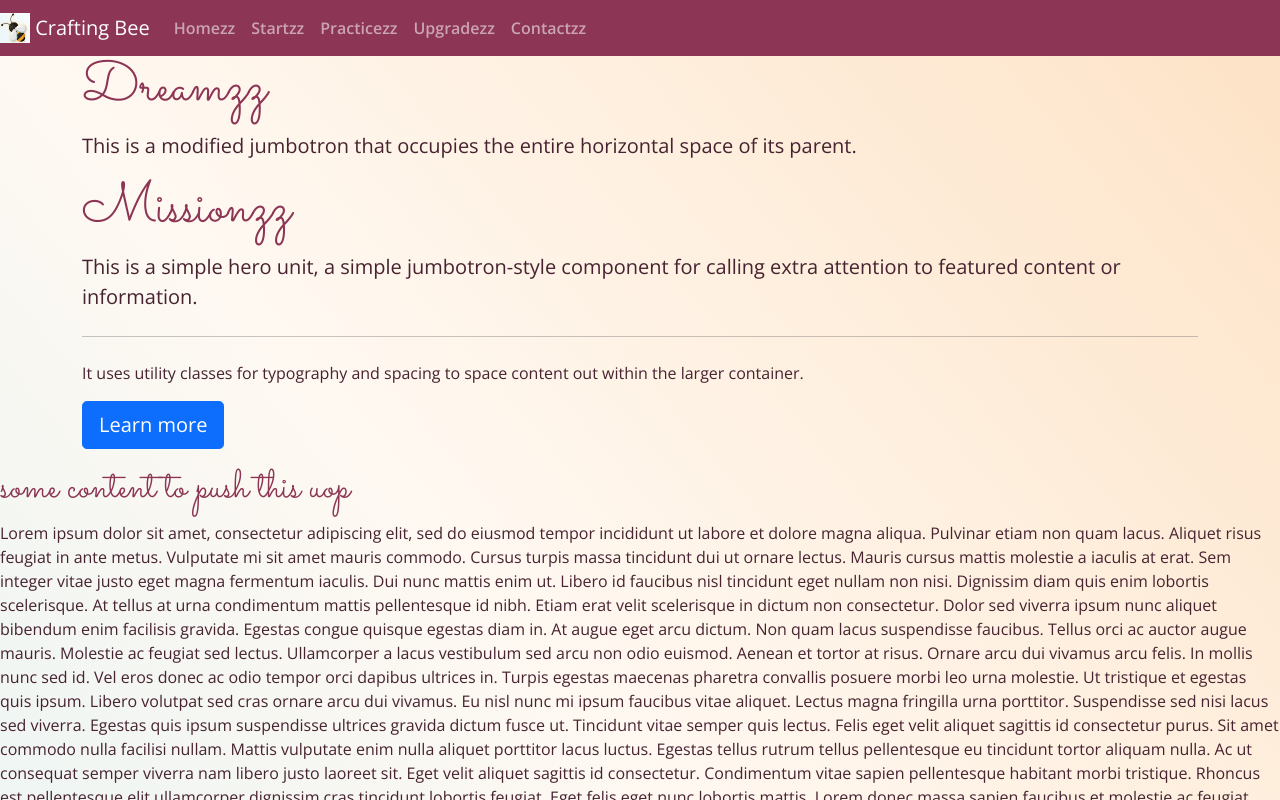
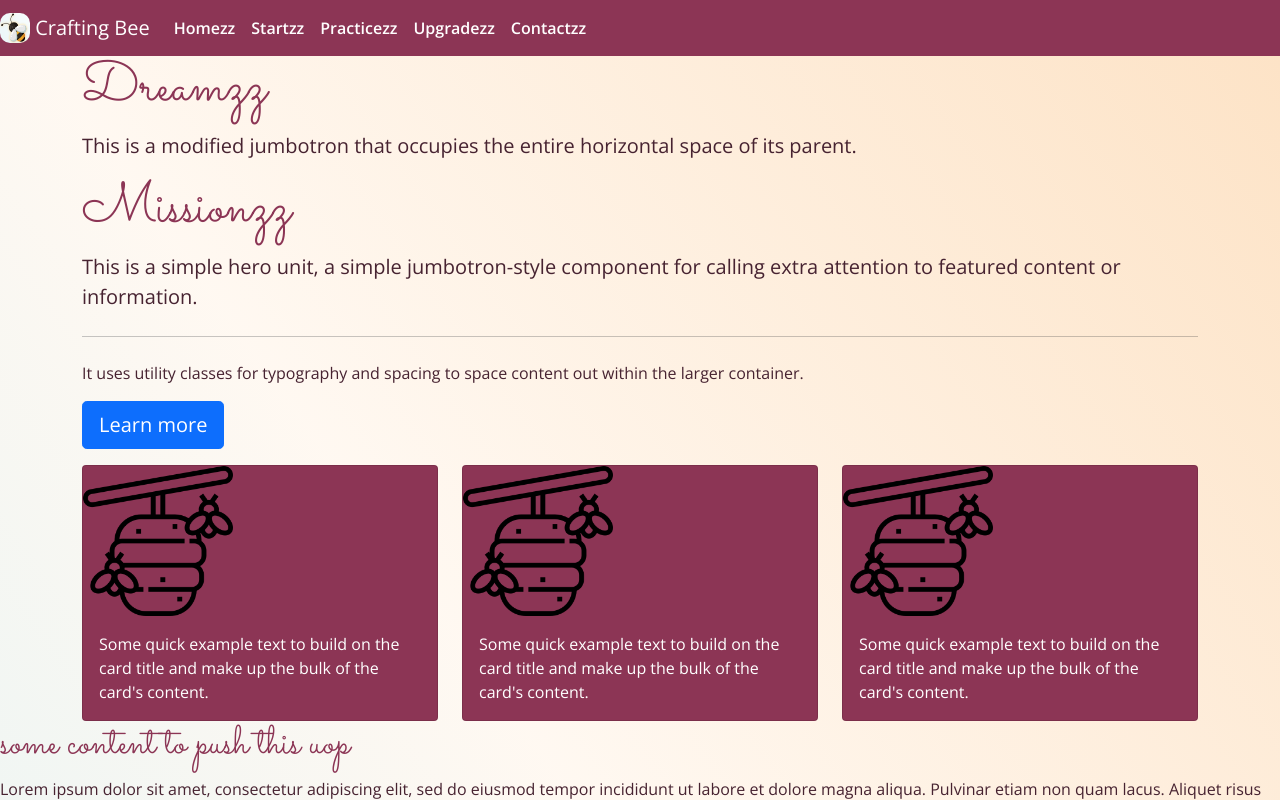
Before and after one commit to beebertaolive/UX_UI_HW_21, a plain HTML site: page homezz.html in a window 1280 px wide. Shown: the top 800 px of the page. Drawn offline with nearby package versions, Linux system fonts and the light colour scheme.

Commit message:
Iteration

```diff
--- a/css/style.css
+++ b/css/style.css
@@ -18,12 +18,18 @@ p {
     color: white;
     font-weight: bold;
 }
+a:hover {
+    text-decoration: underline;
+  }
+.thumbnailImg {
+    border-radius: 10px;
+}
+
 form {
     padding-left: 200px;
     padding-right: 200px;
     margin: 20px 20px 20px 20px;
 }
-
 
 .align-start {
    padding-bottom: 15vh;
@@ -34,3 +40,9 @@ form {
  .align-end {
     padding-top: 15vh;
  }
+ #cardImg {
+     width: 150px;
+ }
+ .card-text {
+     color: white;
+ }
--- a/homezz.html
+++ b/homezz.html
@@ -41,10 +41,10 @@
   </head>
   <body>
 
-    <!-- new nav      -->
+    <!-- new navbar starts here -->
     <nav class="navbar navbar-expand-lg navbar-dark" style="background-color: #8C3555; color: white; font-family: 'open sans', sans-serif;"><!--navbar-light bg-light-->
       <a class="navbar-brand" href="homezz.html">
-        <img src="assets/craftingbee_thumbnail_img.png" width="30" height="30" class="d-inline-block align-top" alt="crafting bee logo">
+        <img src="assets/craftingbee_thumbnail_img.png" width="30" height="30" class="d-inline-block align-top text-white thumbnailImg" alt="crafting bee logo">
         Crafting Bee
       </a>
       <button class="navbar-toggler" type="button" data-toggle="collapse" data-target="#navbarToggler" aria-controls="navbarToggler" aria-expanded="false" aria-label="Toggle navigation">
@@ -53,27 +53,26 @@
       <div class="collapse navbar-collapse" id="navbarToggler">
         <ul class="navbar-nav mr-auto mt-2 mt-lg-0">
           <li class="nav-item active">
-            <a class="nav-link" href="#">Homezz<span class="sr-only"></span></a>
+            <a class="nav-link text-white" href="#">Homezz<span class="sr-only"></span></a>
           </li>
           <li class="nav-item">
-            <a class="nav-link" href="startzz.html">Startzz</a>
+            <a class="nav-link text-white" href="startzz.html">Startzz</a>
           </li>
           <li class="nav-item">
-            <a class="nav-link" href="practicezz.html">Practicezz</a>
+            <a class="nav-link text-white" href="practicezz.html">Practicezz</a>
           </li>
           <li class="nav-item">
-            <a class="nav-link" href="upgradezz.html">Upgradezz</a>
+            <a class="nav-link text-white" href="upgradezz.html">Upgradezz</a>
           </li>
           <li class="nav-item">
-            <a class="nav-link" href="contactzz.html">Contactzz</a>
+            <a class="nav-link text-white" href="contactzz.html">Contactzz</a>
           </li>
         </ul>
        </div>
     </nav>
-       <!-- new nav ends -->
+       <!-- new navbar ends -->
 
-
-        <!-- jumboton session starts here -->
+      <!-- jumboton session starts here -->
 
       <div class="jumbotron jumbotronImg jumbotron-fluid">
         <div class="container">
@@ -91,8 +90,39 @@
           </p>
         </div>
       </div>
-        <!-- grid system   -->
+        <!-- hero and mission jumbotron ends here  -->
 
+       <!-- cards starts here -->
+       <div class="container">
+        <div class="row">
+          <div class="col-md-4 col-sm-12">
+            <div class="card" style="background-color: #8C3555;">
+              <img id="cardImg" class="card-img-top" src="assets/beehive.png" alt="Card image cap">
+              <div class="card-body">
+                <p class="card-text">Some quick example text to build on the card title and make up the bulk of the card's content.</p>
+              </div>
+            </div>
+          </div>
+          <div class="col-md-4 col-sm-12">
+            <div class="card" style="background-color: #8C3555;">
+              <img id="cardImg"class="card-img-top" src="assets/beehive.png" alt="Card image cap">
+              <div class="card-body">
+                <p class="card-text">Some quick example text to build on the card title and make up the bulk of the card's content.</p>
+              </div>
+            </div>
+          </div>
+          <div class="col-md-4 col-sm-12">
+            <div class="card" style="background-color: #8C3555;">
+              <img id="cardImg" class="card-img-top" src="assets/beehive.png" alt="Card image cap">
+              <div class="card-body">
+                <p class="card-text">Some quick example text to build on the card title and make up the bulk of the card's content.</p>
+              </div>
+            </div>
+          </div>
+        </div>
+      </div>
+
+      <!-- cards end here -->
 
 
 
```
Also changed, not shown: 1 other file.
